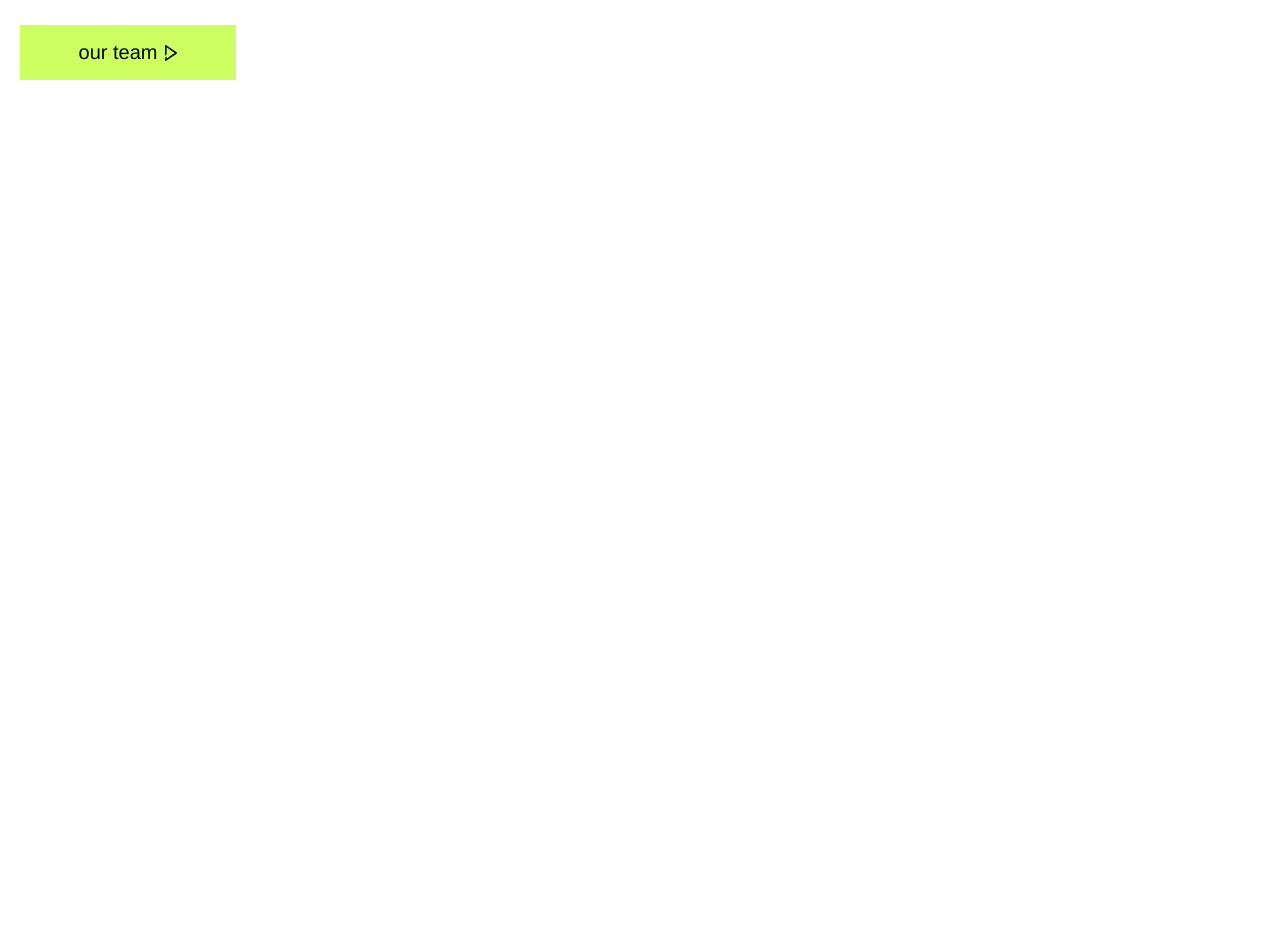
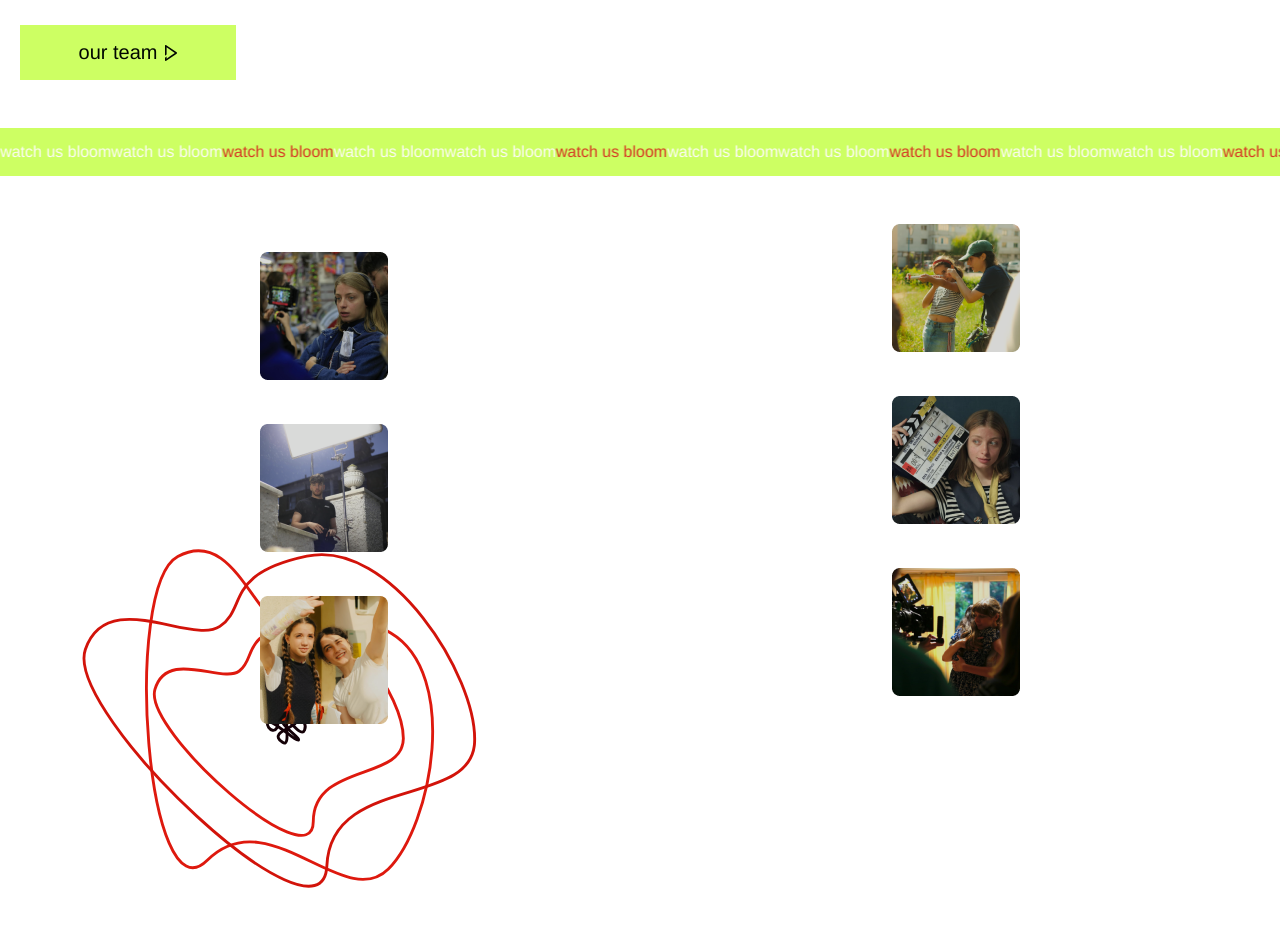
Before and after one commit to Septy2000/Wild-Poppy-Films-Website, a Next.js app in the folder wild-poppy-films-website/: page / in a window 1280 px wide. Shown: the part 2810-3736 px from the top of the page. Before the commit the page ends 2938 px from the top, so only its background shows below. Built offline with nearby package versions, Linux system fonts and the light colour scheme.

Commit message:
Added vertical carousels;

```diff
--- /dev/null
+++ b/wild-poppy-films-website/src/components/pages/HomePage/CarouselSection/CarouselSection.styled.tsx
@@ -0,0 +1,34 @@
+import Image from "next/image";
+import styled from "styled-components";
+import PoppyLogoSketch from "@/icons/logo/poppy-logo-sketch.svg";
+
+export const Container = styled.div`
+    display: grid;
+    grid-template-columns: 1fr 1fr; // 2 columns
+    grid-template-rows: repeat(3, auto); // 3 rows
+    flex-grow: 1;
+    row-gap: 16px;
+    column-gap: 24px;
+    padding: 48px 20px 120px 20px;
+    align-items: start;
+    justify-items: center;
+    justify-content: center;
+
+    // Select every element in the first column
+    & > :nth-child(2n + 1) {
+        margin-top: 28px;
+        align-items: start;
+    }
+`;
+
+export const CarouselItem = styled(Image)`
+    width: 128px;
+    height: 128px;
+`;
+
+export const PoppyLogo = styled(PoppyLogoSketch)`
+    position: relative;
+    top: -300px;
+    right: -80px;
+    z-index: -1;
+`;
--- /dev/null
+++ b/wild-poppy-films-website/src/components/pages/HomePage/CarouselSection/CarouselSection.tsx
@@ -0,0 +1,34 @@
+import React from "react";
+import * as Styled from "./CarouselSection.styled";
+import { StaticImageData } from "next/image";
+import ScrollBanner from "@/components/ScrollBanner/ScrollBanner";
+import Carousel_1_1 from "@/images/home-page/carousel/carousel-1-1.png";
+import Carousel_1_2 from "@/images/home-page/carousel/carousel-1-2.png";
+import Carousel_1_3 from "@/images/home-page/carousel/carousel-1-3.png";
+import Carousel_2_1 from "@/images/home-page/carousel/carousel-2-1.png";
+import Carousel_2_2 from "@/images/home-page/carousel/carousel-2-2.png";
+import Carousel_2_3 from "@/images/home-page/carousel/carousel-2-3.png";
+
+export default function CarouselSection() {
+    const scrollBannerDisplayTextList: string[] = ["watch us bloom"];
+    const carouselItems: StaticImageData[] = [
+        Carousel_1_1,
+        Carousel_2_1,
+        Carousel_1_2,
+        Carousel_2_2,
+        Carousel_1_3,
+        Carousel_2_3,
+    ];
+
+    return (
+        <React.Fragment>
+            <ScrollBanner displayTextList={scrollBannerDisplayTextList} variant="green" />
+            <Styled.Container>
+                {carouselItems.map((carouselItem, id) => (
+                    <Styled.CarouselItem key={id} src={carouselItem} alt={`carousel_item_${id}`} />
+                ))}
+            </Styled.Container>
+            <Styled.PoppyLogo />
+        </React.Fragment>
+    );
+}
--- a/wild-poppy-films-website/src/components/pages/HomePage/HomePage.tsx
+++ b/wild-poppy-films-website/src/components/pages/HomePage/HomePage.tsx
@@ -5,6 +5,7 @@ import HomeHero from "@/components/pages/HomePage/HomeHero/HomeHero";
 import FilmsSection from "@/components/pages/HomePage/FilmsSection/FilmsSection";
 import ScrollDownArrowContainer from "@/components/pages/HomePage/HomeHero/ScrollDownArrowContainer/ScrollDownArrowContainer";
 import DescriptionSection from "@/components/pages/HomePage/DescriptionSection/DescriptionSection";
+import CarouselSection from "@/components/pages/HomePage/CarouselSection/CarouselSection";
 
 export default function HomePage() {
     const filmsSectionRef = useRef<HTMLDivElement>(null);
@@ -15,6 +16,7 @@ export default function HomePage() {
             <ScrollDownArrowContainer ref={filmsSectionRef} />
             <FilmsSection ref={filmsSectionRef} />
             <DescriptionSection />
+            <CarouselSection />
         </Styled.Container>
     );
 }
```
Also changed, not shown: wild-poppy-films-website/src/icons/logo/poppy-logo-sketch.svg.
